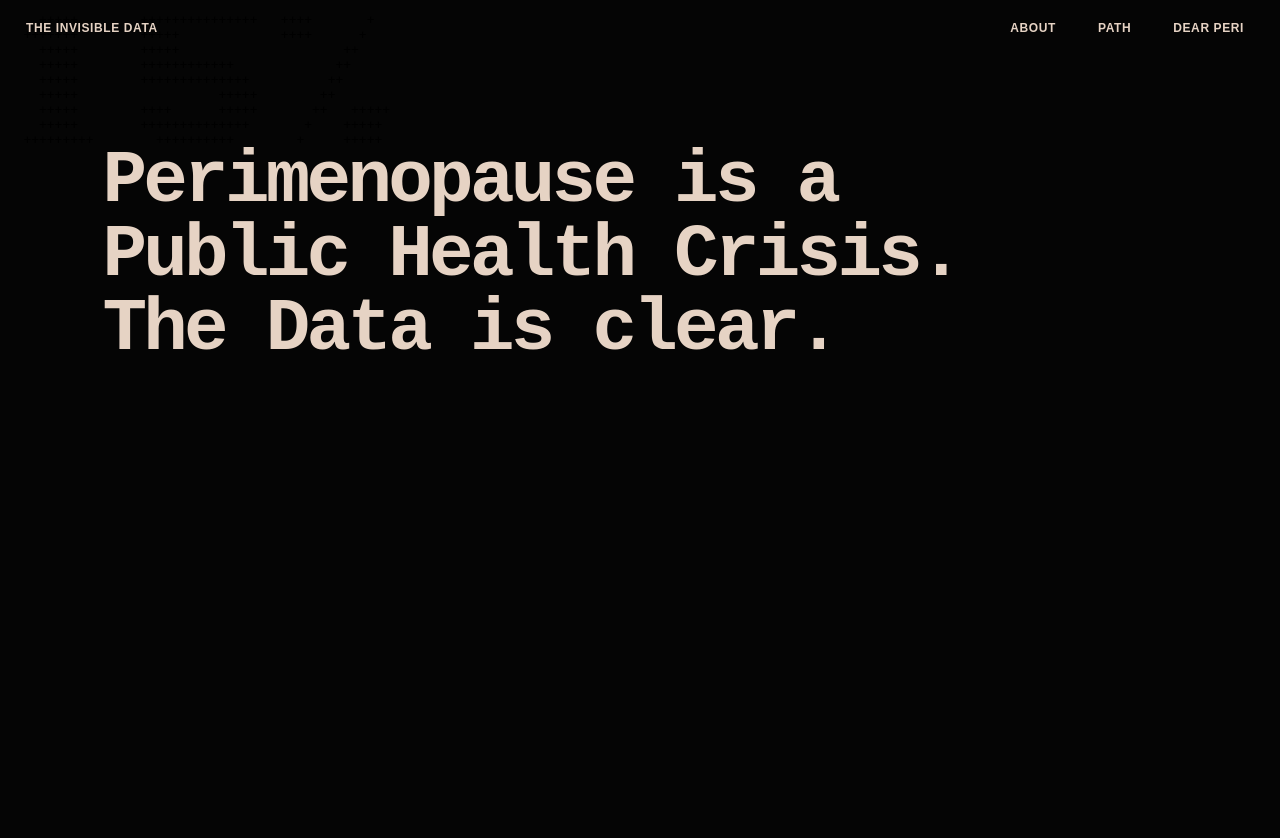
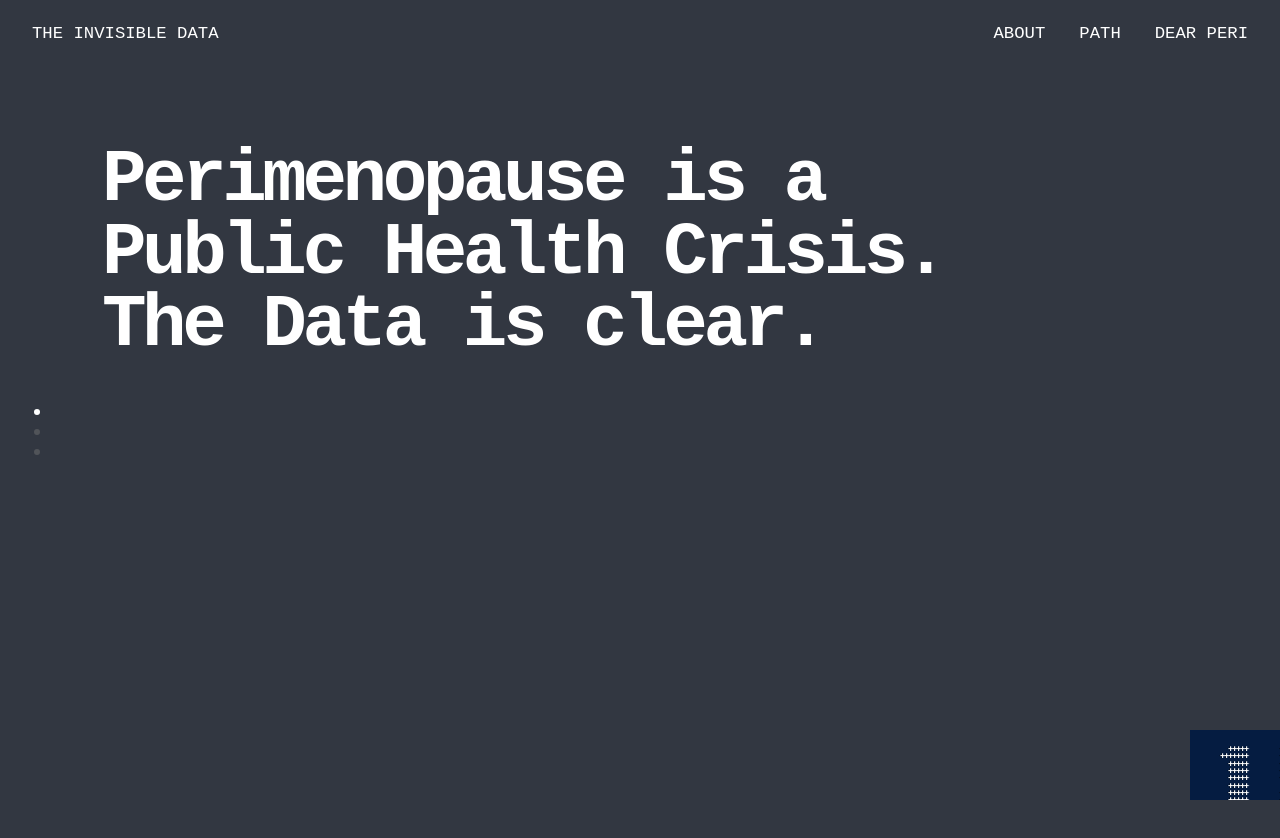
Before and after one commit to mittalnidhi/The-Invisible-Data, a React (Vite) app: page /about in a window 1280 px wide. Shown: the top 838 px of the page. Built offline with nearby package versions, Linux system fonts and the light colour scheme.

Commit message:
about pg

```diff
--- a/src/pages/About.css
+++ b/src/pages/About.css
@@ -2,52 +2,103 @@ html,
 body {
   margin: 0;
   padding: 0;
-  background: #050505;
+  background: #323741;
   overflow-x: hidden;
   overflow-y: auto !important;
 }
 
 .about {
-  min-height: 3400px;
-  background: #050505;
+  min-height: 3200px;
+  background: #323741;
   font-family: "Cascadia Code", "Courier New", monospace;
+  overflow: visible;
 }
 
-/* NAV */
+/* NAVBAR (same as landing, no typing) */
 
 .aboutNav {
   position: fixed;
-  top: 20px;
-  left: 20px;
-  right: 30px;
+  top: clamp(16px, 3vh, 28px);
+  left: clamp(16px, 3vw, 32px);
+  right: clamp(16px, 3vw, 32px);
+  z-index: 9999;
+
   display: flex;
   justify-content: space-between;
-  z-index: 9999;
-}
+  align-items: center;
+  gap: clamp(14px, 4vw, 60px);
 
-.aboutNav button {
-  background: none;
-  border: none;
-  color: #e6d3c4;
-  font-size: 12px;
-  font-weight: 700;
-  letter-spacing: 0.05em;
-  cursor: pointer;
+  font-family: "Cascadia Code", "Courier New", monospace;
+  font-size: clamp(12px, 1.35vw, 18px);
+  letter-spacing: clamp(0.05em, 0.6vw, 0.1em);
+  color: #ffffff;
 }
 
 .aboutNav__right {
   display: flex;
-  gap: 30px;
+  align-items: center;
+  justify-content: flex-end;
+  gap: clamp(12px, 3vw, 34px);
+  margin-left: auto;
 }
 
-/* STAGE */
+.aboutNav__button {
+  background: transparent;
+  border: 0;
+  padding: 0;
+  margin: 0;
+
+  color: #ffffff;
+  cursor: pointer;
+
+  font: inherit;
+  text-transform: uppercase;
+  white-space: nowrap;
+
+  outline: none;
+  box-shadow: none;
+  appearance: none;
+  -webkit-appearance: none;
+}
+
+.aboutNav__button:hover {
+  color: #bebfc1;
+}
+
+/* PAGE */
 
 .about__stage {
   position: relative;
   height: 100vh;
   width: 100vw;
   overflow: hidden;
-  background: #050505;
+  background: #323741;
+}
+
+/* LEFT DOTS */
+
+.about__leftDots {
+  position: absolute;
+  left: clamp(18px, 3vw, 34px);
+  top: 54%;
+  transform: translateY(-50%);
+  display: flex;
+  flex-direction: column;
+  gap: 14px;
+  z-index: 30;
+}
+
+.about__dot {
+  width: 6px;
+  height: 6px;
+  border-radius: 50%;
+  background: #777;
+  opacity: 0.45;
+}
+
+.about__dot--active {
+  background: #ffffff;
+  opacity: 1;
 }
 
 /* TEXT */
@@ -56,65 +107,99 @@ body {
   position: absolute;
   left: 8vw;
   top: 18vh;
-  width: 70vw;
-  z-index: 20;
+  width: 72vw;
+  z-index: 10;
 }
 
 .about__headline {
   position: absolute;
   margin: 0;
-  color: #e6d3c4;
-  font-size: clamp(2.8rem, 5.8vw, 7rem);
-  line-height: 1;
-  letter-spacing: -0.05em;
+  color: #ffffff;
+  font-size: clamp(2.8rem, 5.8vw, 7.2rem);
+  line-height: 0.98;
+  letter-spacing: -0.06em;
   font-weight: 700;
+  will-change: opacity, transform;
 }
 
 .about__headline--two {
   opacity: 0;
   transform: translateY(30px);
+  font-size: clamp(2.1rem, 4.4vw, 5.4rem);
 }
 
-/* BOXES */
+/* BLUE BOX */
 
-.about__box {
+.about__dataBox {
   position: absolute;
   right: 0;
   bottom: 0;
-  overflow: hidden;
+
+  width: 160px;
+  height: 120px;
+
+  background: #051c41;
+  z-index: 50;
+
   display: flex;
   align-items: flex-start;
   justify-content: flex-start;
-  padding: 24px;
+
+  padding: 12px;
   box-sizing: border-box;
-  transform-origin: bottom right;
-  will-change: width, height, opacity;
+
+  overflow: hidden;
 }
 
-/* first/front box */
-.about__box--first {
-  width: 150px;
-  height: 110px;
-  background: #051c41;
-  z-index: 40;
+/* ASCII NUMBER (NO FLICKER NOW) */
+
+.about__asciiNumber {
+  position: absolute;
+  top: 16px;
+  left: 18px;
+  margin: 0;
+  color: #ffffff;
+  font-family: "Cascadia Code", "Courier New", monospace;
+  font-size: clamp(5px, 0.65vw, 12px);
+  line-height: 0.88;
+  letter-spacing: -1px;
+  font-weight: 900;
+  white-space: pre;
+  text-align: left;
+
+  text-shadow:
+    1px 0 rgba(255, 255, 255, 0.18),
+    -1px 0 rgba(0, 0, 0, 0.45);
 }
 
-/* second/back box */
-.about__box--second {
-  width: 130px;
-  height: 100px;
-  background: #8fc7ff;
-  z-index: 30;
-  opacity: 0;
+/* RESPONSIVE */
+
+@media (max-width: 768px) {
+  .aboutNav {
+    top: 18px;
+    left: 16px;
+    right: 16px;
+    font-size: clamp(10px, 2.7vw, 13px);
+    letter-spacing: 0.06em;
+    gap: 12px;
+  }
+
+  .aboutNav__right {
+    gap: clamp(8px, 2.4vw, 14px);
+  }
+
+  .about__copy {
+    left: 10vw;
+    top: 20vh;
+    width: 82vw;
+  }
+
+  .about__headline {
+    font-size: clamp(2rem, 10vw, 4rem);
+    line-height: 1.02;
+  }
+
+  .about__headline--two {
+    font-size: clamp(1.7rem, 8vw, 3.4rem);
+  }
 }
-
-/* NUMBERS */
-
-.about__number {
-  color: #e6d3c4;
-  font-size: clamp(2rem, 5vw, 6.5rem);
-  line-height: 0.9;
-  font-weight: 900;
-  letter-spacing: -0.08em;
-  white-space: nowrap;
-}
--- a/src/pages/About.jsx
+++ b/src/pages/About.jsx
@@ -178,8 +178,10 @@ export default function About() {
           height: boxH,
         });
 
-        const textOneOut = clamp01((p - 0.32) / 0.16);
-        const textTwoIn = clamp01((p - 0.42) / 0.18);
+       const textSwitchPoint = (43 - 15) / (45 - 15);
+
+const textOneOut = clamp01((p - textSwitchPoint) / 0.04);
+const textTwoIn = clamp01((p - textSwitchPoint) / 0.06);
 
 gsap.set(textOneRef.current, {
   opacity: 1 - textOneOut,
--- a/src/pages/LandingJourney.css
+++ b/src/pages/LandingJourney.css
@@ -224,40 +224,7 @@ canvas {
   }
 }
 
-/* INTRO SCROLL TEXT */
 
-.intro-scroll-lock {
-  position: fixed;
-  inset: 0;
-  z-index: 50;
-  background: #323741;
-  overflow: hidden;
-  pointer-events: auto;
-  touch-action: none;
-}
-
-.intro-scroll-text {
-  position: absolute;
-  left: 50%;
-  bottom: 0;
-
-  width: min(980px, 84vw);
-  margin: 0;
-
-  color: #bebfc1;
-  font-family: "Cascadia Code", "Courier New", monospace;
-  font-size: clamp(28px, 4.8vw, 72px);
-  font-weight: 700;
-  line-height: 1.08;
-  letter-spacing: clamp(-0.045em, -0.3vw, -0.015em);
-
-  transition:
-    transform 0.35s ease-out,
-    opacity 0.35s ease-out,
-    color 0.35s ease-out;
-
-  will-change: transform, opacity, color;
-}
 
 /* TABLET */
 
@@ -371,3 +338,34 @@ canvas {
   pointer-events: none;
   animation: cursorFlicker 1s steps(2) infinite;
 }
+
+.intro-scroll-lock {
+  position: fixed;
+  inset: 0;
+  z-index: 50;
+  background: #323741;
+  overflow: hidden;
+  pointer-events: auto;
+  touch-action: none;
+}
+
+.intro-scroll-text {
+  position: absolute;
+  left: 50%;
+  bottom: 30;
+
+  width: min(1000px, 86vw);
+  margin: 0;
+
+  color: #bebfc1; /* base grey */
+  font-family: "Cascadia Code", "Courier New", monospace;
+
+  font-size: clamp(30px, 4rem, 85px);  /* bigger */
+  font-weight: 700;
+
+  line-height: 1.10; /* more spacing between lines */
+  letter-spacing: -0.02em;
+
+  transition: transform 0.35s ease-out, color 0.35s ease-out;
+  will-change: transform, color;
+}
--- a/src/pages/LandingJourney.jsx
+++ b/src/pages/LandingJourney.jsx
@@ -598,7 +598,9 @@ export default function LandingJourney() {
       className="intro-scroll-text"
       style={{
         opacity: 0.3 + introProgress * 0.7,
-              color: `rgb(${textValue}, ${textValue}, ${textValue})`,
+        color: `rgb(${190 + introProgress * 65}, ${
+          190 + introProgress * 65
+        }, ${190 + introProgress * 65})`,
         transform: `translate(-50%, ${72 - introProgress * 108}vh)`,
       }}
     >
```
Lines whose indentation alone changed are shown as unchanged.
